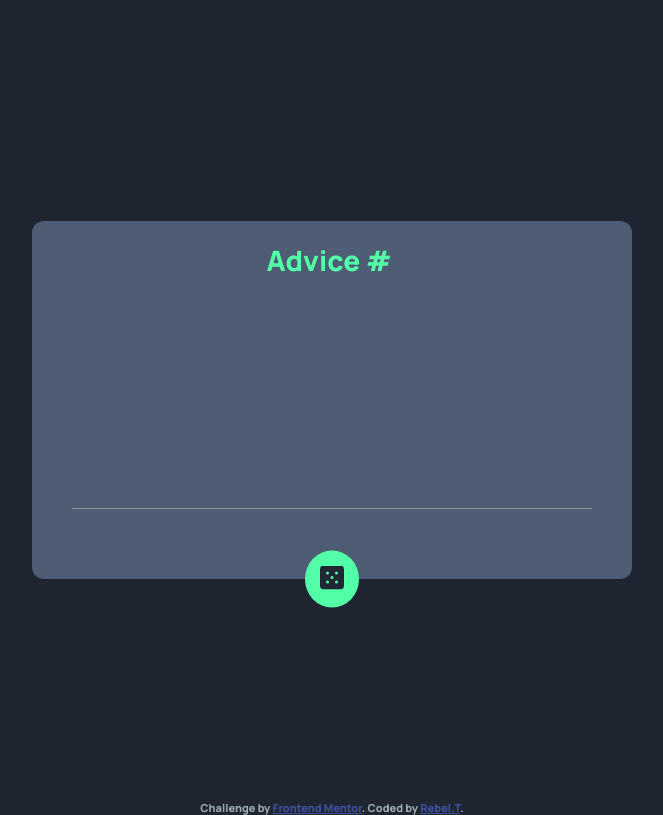
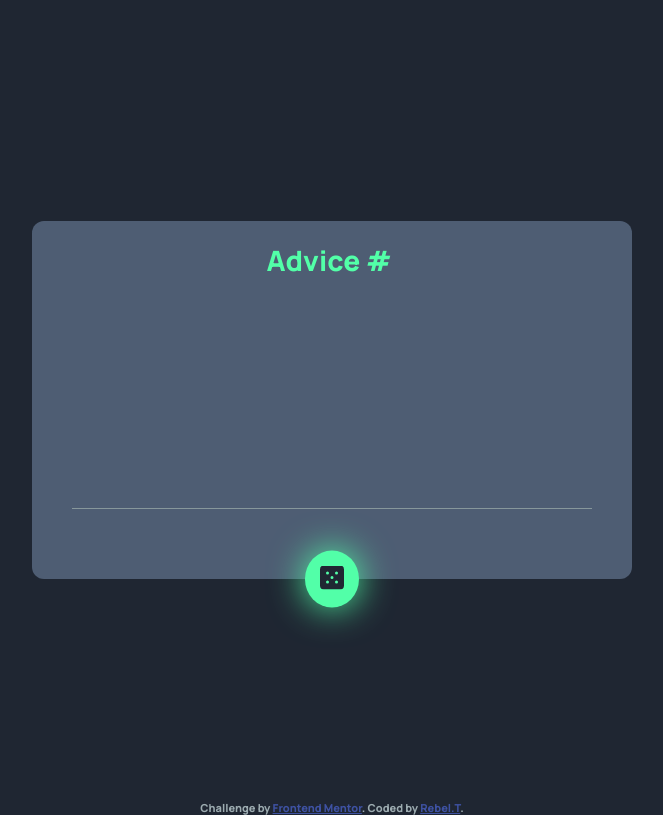
Before and after one commit to TianYeCal/advice-generator, a plain HTML site: page index.html in a window 1280 px wide. In both pictures the pointer is over the button 640 px from the left and 579 px from the top of the page. Shown: the whole page, without its empty margins (308-971 px from the left). Drawn offline with Linux system fonts and the light colour scheme; no server answers.

Commit message:
updated css button box shadow

```diff
--- a/style.css
+++ b/style.css
@@ -47,7 +47,9 @@ main {
   background-color: hsl(150, 100%, 66%);
   cursor: pointer;
 }
-
+.btn:hover {
+  box-shadow: hsl(150deg 100% 66%) 0px 0px 36px;
+}
 @media (max-width: 500px) {
   .container {
     max-width: 400px;
```
